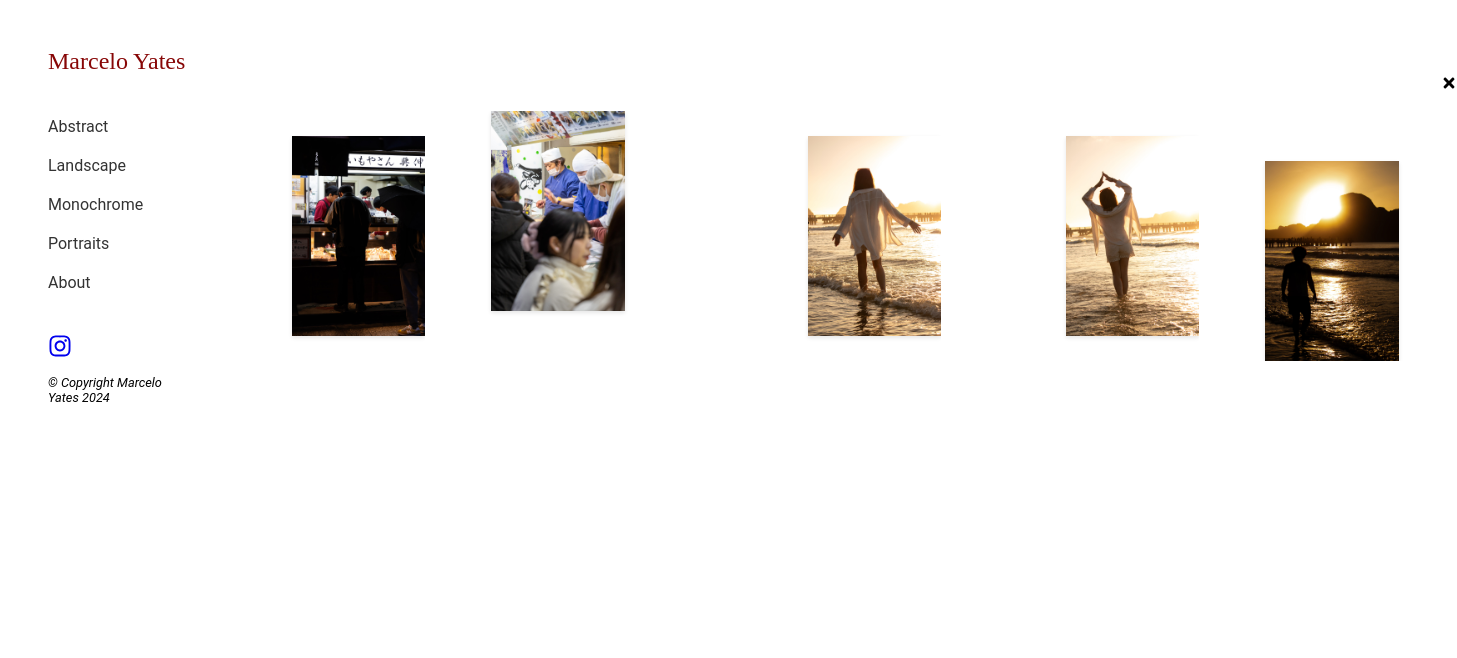
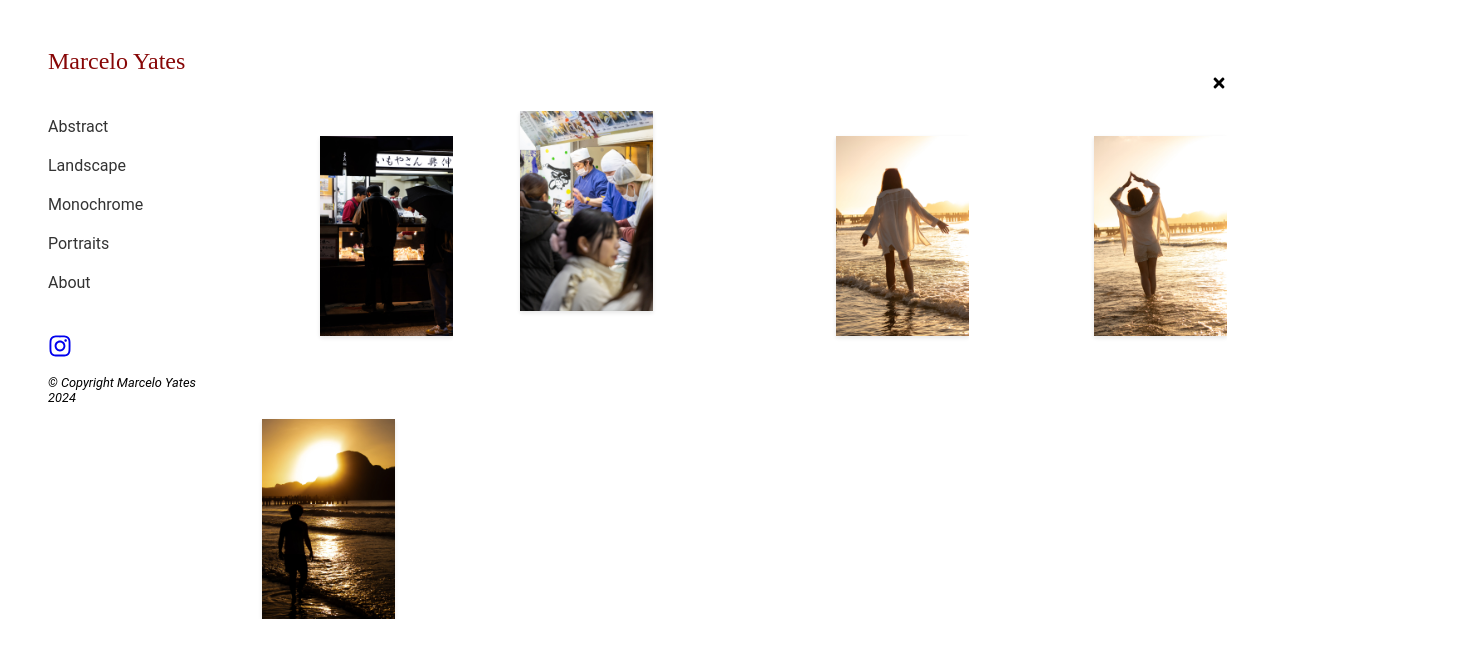
Before and after one commit to marceloayates/photography-portfolio, a React (Create React App) app: page /people in a window 1280 px wide. Both pictures are taken after a click on the element 622 px from the left and 92 px from the top of the page. Shown: the top 658 px of the page, 1457 px wide, since content can reach past the window. Built offline with nearby package versions, Linux system fonts and the light colour scheme.

Commit message:
Complete initial draft

```diff
--- a/src/styles/GridView.module.css
+++ b/src/styles/GridView.module.css
@@ -4,7 +4,7 @@
   grid-auto-rows: minmax(250px, auto);
   grid-gap: .5rem;
   max-width: 1600px;
-  width: 100%;
+  width: 80vw;
 }
 
 .gridItem {
--- a/src/styles/HomePage.module.css
+++ b/src/styles/HomePage.module.css
@@ -8,7 +8,7 @@
 
 .homepageImage {
   max-width: 90vw; /* Use 90% of the viewport width */
-  max-height: 90vh; /* Use 80% of the viewport height */
+  max-height: 85vh; /* Use 80% of the viewport height */
   object-fit: contain;
   box-shadow: 0 4px 6px rgba(0, 0, 0, 0.1);
 }
```
